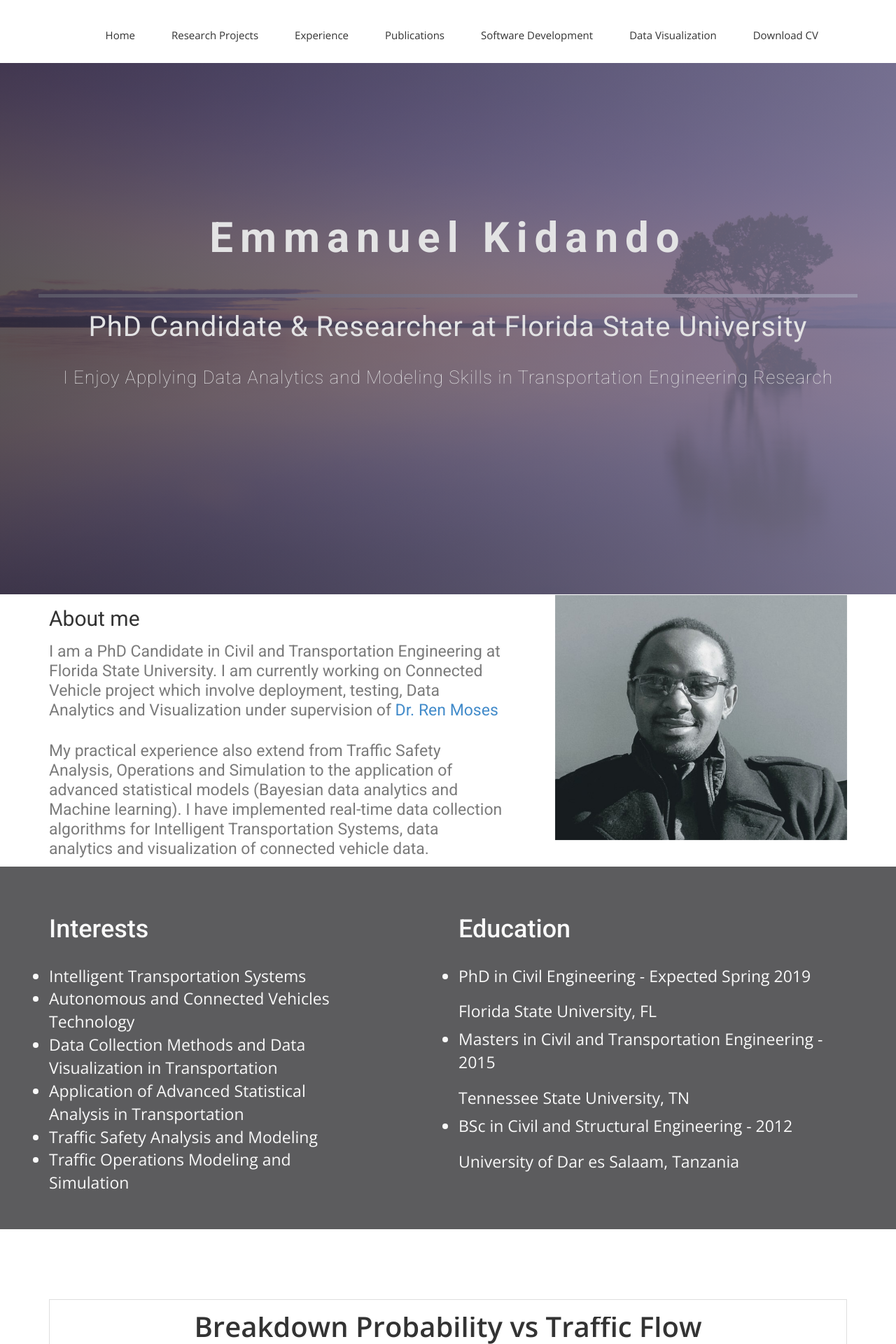
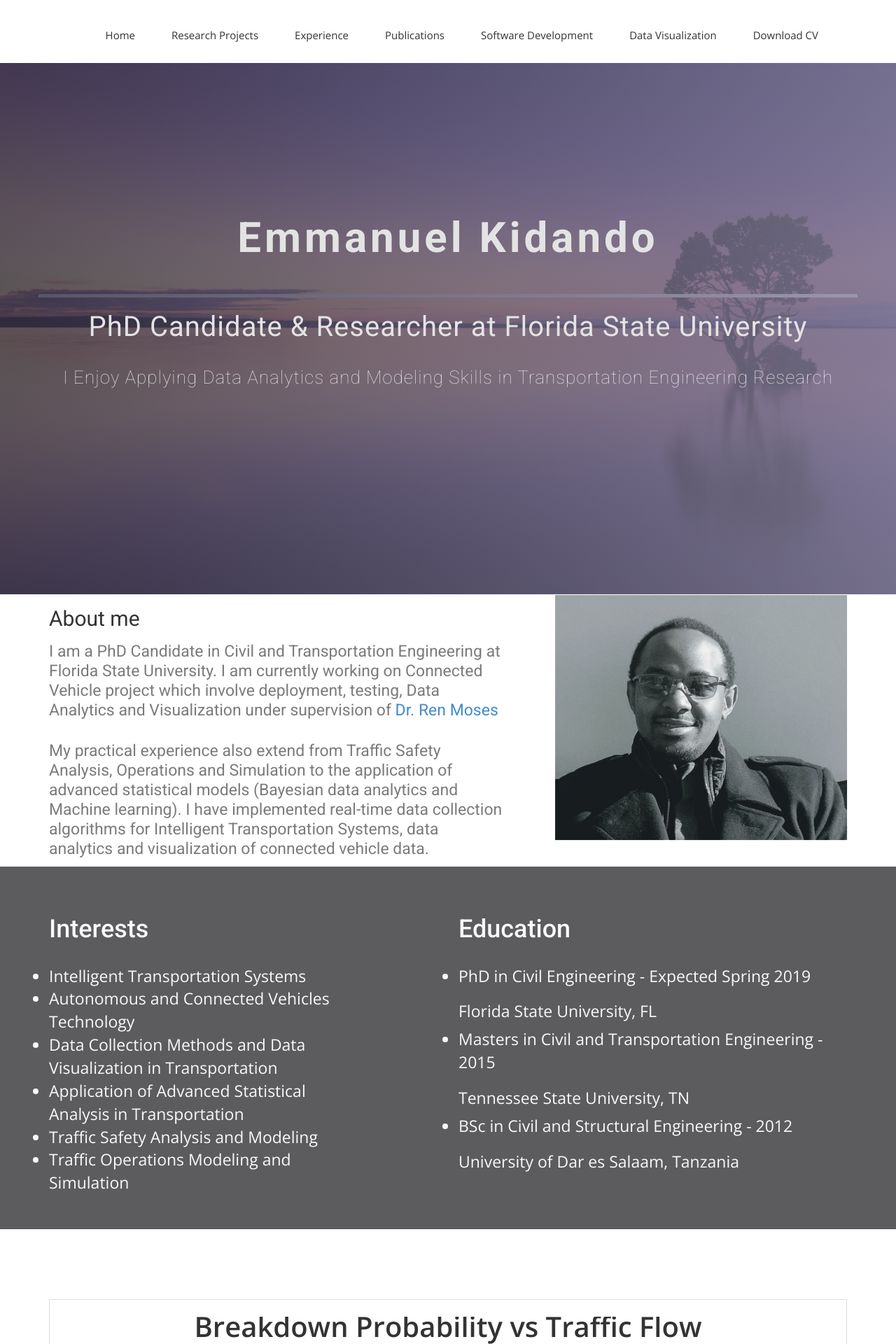
Before and after one commit to ekidando/Emma, a Jekyll site: the page built from index.html, in a window 1280 px wide. Shown: the top 1920 px of the page at 70% size. Built offline with Jekyll 4.4.1, drawn with Linux system fonts in a browser that asks for light colours; nearby versions of some CDN libraries; some web fonts are replaced.

Commit message:
Update airspace.css

```diff
--- a/css/airspace.css
+++ b/css/airspace.css
@@ -140,10 +140,10 @@ font header .navbar-default .navbar-nav li a:hover {
 }
 #slider .block h1 {
   font-family: 'Roboto', sans-serif;
-  font-weight: 300;
+  font-weight: 100;
   font-size: 60px;
   line-height: 60px;
-  letter-spacing: 10px;
+  letter-spacing: 5px;
   padding-bottom: 30px;
   font-weight: bold;
 }
```
